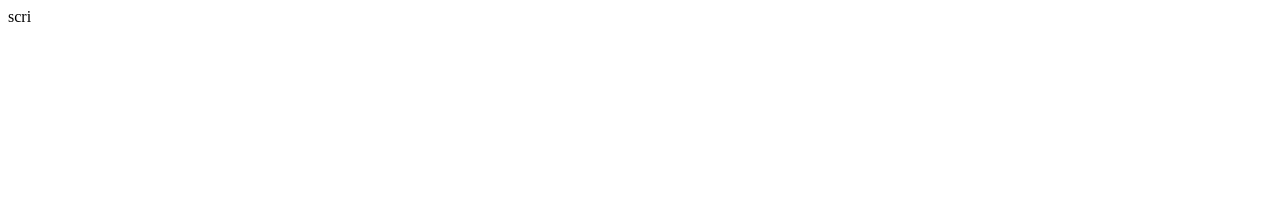
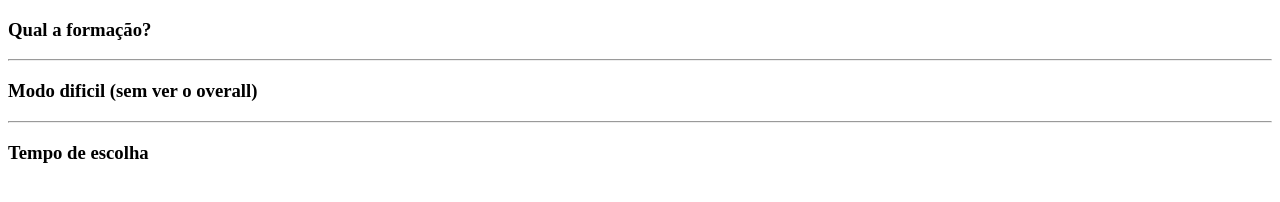
Before and after one commit to cmoraes798/4-a-0-Brasileir-o-, a plain HTML site: page html/jogar.html in a window 1280 px wide. Drawn offline with Linux system fonts and the light colour scheme.

Commit message:
coisas basicas

```diff
--- a/html/jogar.html
+++ b/html/jogar.html
@@ -1,12 +1,30 @@
 <!DOCTYPE html>
 <html lang="en">
 <head>
-    scri
+    <script src=""></script>
     <meta charset="UTF-8">
     <meta name="viewport" content="width=device-width, initial-scale=1.0">
     <title>Document</title>
 </head>
 <body>
+    <!-- aqui colocar as configs pra partida, tempo de escolha, formação, nick e etc-->
+
+    <div>
+
+        <h3>Qual a formação?</h3>
+
+    </div>
+
+    <hr>
+
+    <div>
+        <h3>Modo dificil (sem ver o overall)</h3>
+    </div>
+    <hr>
+
+    <div>
+        <h3>Tempo de escolha</h3>
+    </div>
 
 
 
```
Also changed, not shown: css/jogar.css (added), js/jogar.js (added).
